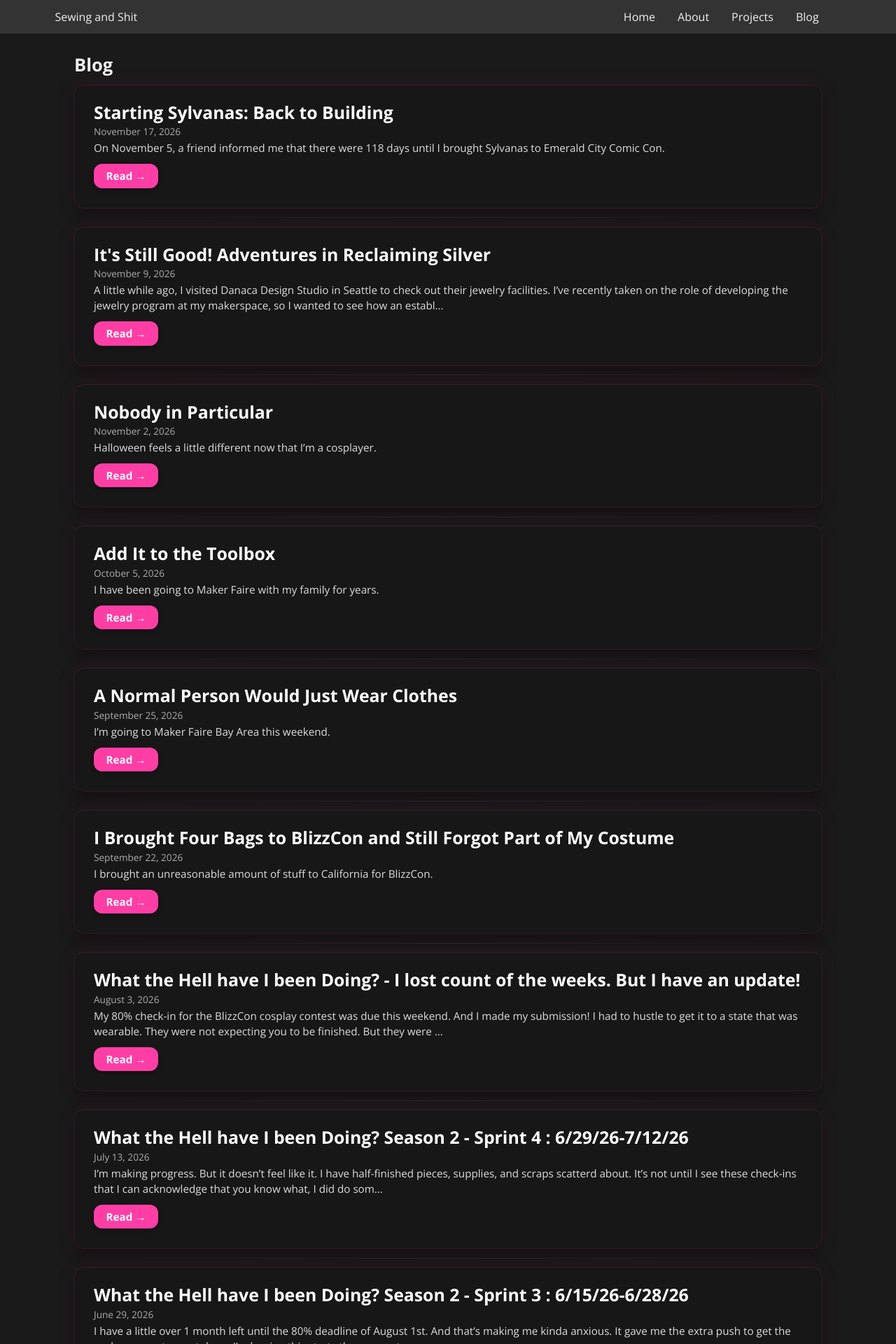
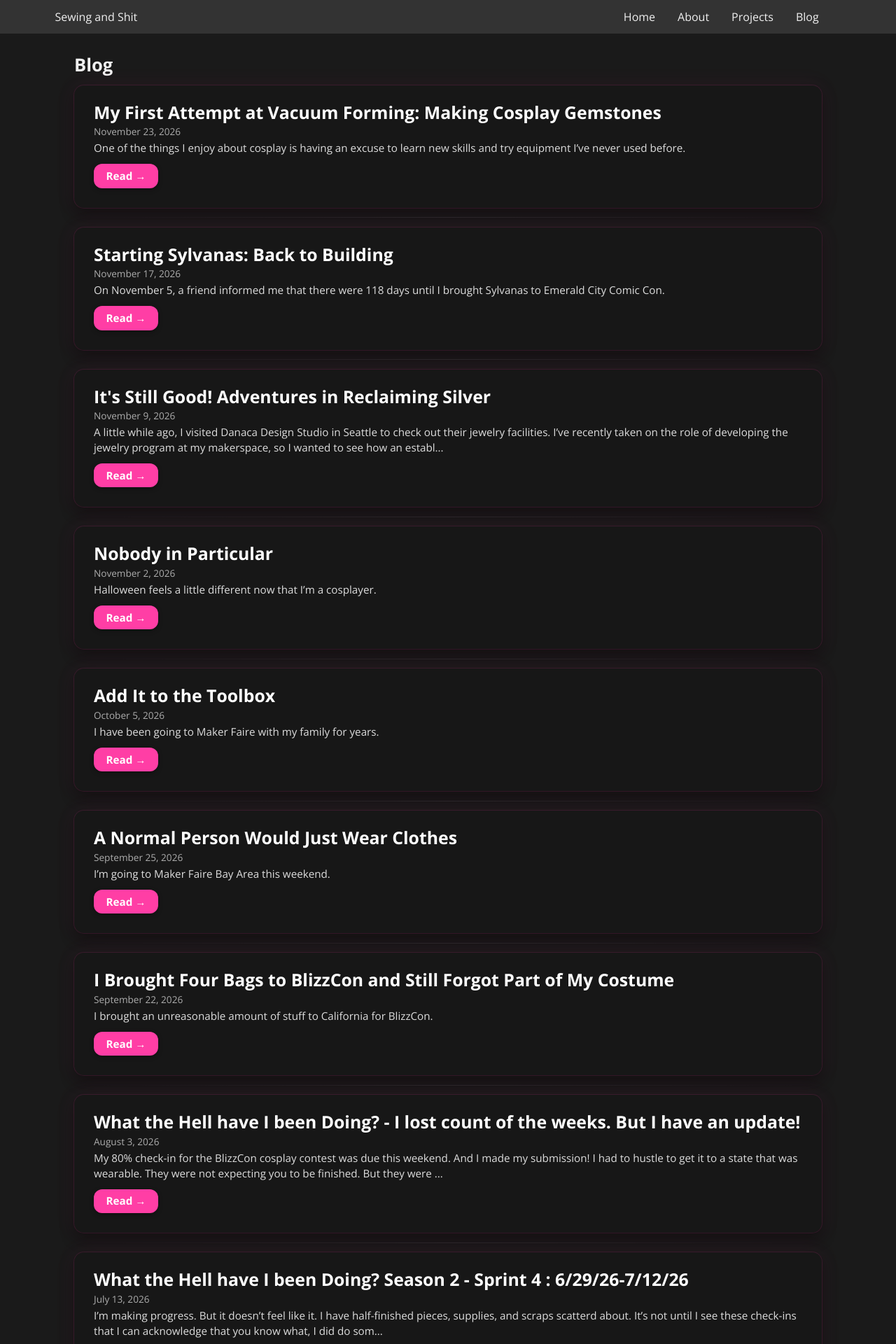
Before and after one commit to sarahmarie23/sewingandshit, a Jekyll site: the page built from blog/index.markdown, in a window 1280 px wide. Shown: the top 1920 px of the page at 70% size. Built offline with Jekyll 4.4.1, drawn with Linux system fonts in a browser that asks for light colours; part of the change alters nothing that is shown.

Commit message:
Vacuum forming blog published

```diff
--- /dev/null
+++ b/_posts/2026-11-23-vacuum-forming.md
@@ -0,0 +1,193 @@
+---
+layout: post
+title: "My First Attempt at Vacuum Forming: Making Cosplay Gemstones"
+date: 2026-11-23
+categories: blog
+tags: [vacuum forming, tools, tutorial]
+---
+
+One of the things I enjoy about cosplay is having an excuse to learn new skills and try equipment I've never used before.
+
+For my Sylvanas Windrunner costume, I needed to figure out how to make the gemstones on her pauldrons and other armor pieces. I wanted something translucent, sturdy, and potentially suitable for lighting with LEDs.
+
+I could have resin cast the gems or 3D printed them, but I'd been curious about vacuum forming. My makerspace happens to have a machine, so why not give it a try?
+
+I'd never used a vacuum former before, and I didn't know much about the machine we had available. Fortunately, another volunteer was willing to help me get it down from its shelf, and we ended up learning how to use it together.
+
+This post documents our first experiments, including the settings we tried, the results, and a few things I learned along the way.
+
+## Preparing the molds
+
+I started by finding some 3D-printable gemstone models online. Rather than designing them from scratch, I resized the existing models to make them approximately the same size and printed them in PLA. I didn't bother editing the models to remove layer lines or faces because I wanted to see just how much I could get away with without being perfectly smooth.
+
+Before using the vacuum former, I wiped down the machine to remove any dust that could potentially burn during heating.
+
+The printed gemstones went directly onto the forming platform. I didn't need to build any special mounts or holders for this first experiment.
+
+PLA isn't necessarily the ideal material for vacuum-forming molds because it can soften under heat. Mine did warp slightly during the process. The bottoms were no longer perfectly flat afterward, but that wasn't a problem for what I was trying to make.
+
+The smaller details and finer layer lines don't seem like they'll be much of an issue, at least from what I can tell by holding the gemstones up to my phone's flashlight. The blockier model, however, would definitely benefit from some cleanup in Blender.
+
+Next time, I'd spend more time smoothing out the larger imperfections before printing the molds. That's another Blender skill I'll need to learn!
+
+I still need to experiment with painting the gemstones, and it's possible the paint could hide some of those imperfections. But I'd rather start with a smooth surface than rely on paint to cover them up.
+
+<figure>
+    <img src="/assets/images/vacuform_11_23_26/gems_3d_print.png" alt ="Gems 3D print file">
+    <figcaption>The gemstone models arranged in the slicer before printing them in PLA.</figcaption>
+</figure>
+
+## Getting the Formart running
+
+The machine we used was a Myyard Formart, and it was surprisingly user-friendly. There was a short instructional video online, but I barely watched a minute of it. Turns out I didn't need to. The machine walked us through the process step by step with pictures.
+
+It came with several sheets of plastic, including white 1.0 mm polypropylene (PP) and clear PETG. The sheets had QR codes that the machine could scan to identify the material. I'm not sure whether it requires the manufacturer's material or if you can use something else.
+
+The Formart also accommodates larger sheets by repositioning an adjustable bar in the frame.
+
+<figure>
+  <div class="photo-pair mixed-pair">
+    <img
+      src="/assets/images/vacuform_11_23_26/myyard.jpg"
+      alt="Myyard Formart machine"
+    >
+    <img
+      src="/assets/images/vacuform_11_23_26/myyard_divider.jpg"
+      alt="Adjustable bar for different sheet sizes"
+    >
+  </div>
+  <figcaption>
+    The Myyard Formart at my makerspace. The adjustable bar allows the machine to accommodate different sheet sizes.
+  </figcaption>
+</figure>
+
+We started by letting the machine heat up. The initial preset was 140°C. At this stage, the plastic sheet frame stayed lowered, and we didn't put the gemstone molds onto the platform yet.
+
+Once the machine was ready, we locked the plastic sheet into the frame and raised it to the top, near the heater.
+
+The machine then continued heating toward its second temperature setting. While it was heating, we placed the gemstone molds on the platform.
+
+When the machine notified us that it was ready, the vacuum started running.
+
+Loudly.
+
+We lowered the frame with the heated plastic over the molds, and the vacuum pulled the sheet around their shapes.
+
+<figure>
+    <img src="/assets/images/vacuform_11_23_26/sheet_settings.jpg" alt ="Sheet settings">
+    <figcaption>The plastic sheet secured in the frame before forming.</figcaption>
+</figure>
+
+## The first attempt: Too much sagging?
+
+Our first attempt didn't go quite as planned.
+
+The machine was set to 170°C, but it was taking a long time to reach the target temperature. Meanwhile, the plastic sheet was getting softer and sagging farther and farther down.
+
+I knew the plastic was supposed to soften, but I wasn't expecting it to droop quite that much. It looked like it was practically going to fall out of the frame!
+
+Eventually, the plastic looked like it was already starting to cool down, even though the machine hadn't reached its target temperature. We decided to stop rather than lower the sheet over the molds.
+
+I'm still not sure how much sagging is normal or what exactly was happening with the plastic.
+
+<figure>
+  <div class="photo-pair mixed-pair">
+    <img
+      src="/assets/images/vacuform_11_23_26/sheet_sagging.jpg"
+      alt="Plastic sagging underneath the heater"
+    >
+    <img
+      src="/assets/images/vacuform_11_23_26/first_attempt.jpg"
+      alt="First attempt sheet sag fail"
+    >
+  </div>
+  <figcaption>
+    Our first attempt at 170°C. The plastic sagged dramatically while the machine was still heating, so we stopped before forming.
+  </figcaption>
+</figure>
+
+For our next attempt, we lowered the target temperature to 155°C. The machine reached that temperature sooner, and we were able to complete the forming process.
+
+I don't know whether 155°C is the ideal setting for this material, but it worked better for our experiment.
+
+These temperatures are simply the settings we used on this machine with the supplied material, not recommendations for every vacuum former or type of plastic.
+
+## Finally, some gemstones!
+
+Lowering the target temperature to 155°C seemed to do the trick. When the machine notified us that it was ready, the vacuum started running, and we lowered the heated plastic over the 3D-printed gemstones.
+
+The plastic formed around the molds, although we still ended up with some wrinkles. I'm not sure whether I was lowering the frame firmly enough or if something else was causing them.
+
+We tried forming several gemstones at once, but the best result came when the other volunteer tried using just one mold. That sheet came out much smoother.
+
+Fortunately, most of the wrinkles were between the gemstones, in the plastic I was going to cut away anyway. The gems themselves looked fine for what I needed.
+
+The formed plastic also released from the molds without much trouble.
+
+<figure>
+    <img src="/assets/images/vacuform_11_23_26/two_gems.jpg" alt="Two gems one sheet">
+</figure>
+
+<figure>
+  <img src="/assets/images/vacuform_11_23_26/one_gem.jpg" alt="Single gem looks better">
+  <figcaption>
+    Forming multiple gemstones left wrinkles between the shapes. Using a single mold produced a smoother result.
+  </figcaption>
+</figure>
+
+We experimented with two different materials. The white polypropylene was frosted and surprisingly rigid, which is promising for my costume. The PETG, on the other hand, was clear and flexible.
+
+And apparently, vacuum-formed PETG gemstones make excellent fidget toys.
+
+I kept popping one inside out and back again. Very satisfying.
+
+<figure>
+  <div class="photo-pair">
+    <img
+      src="/assets/images/vacuform_11_23_26/polypropylene_gem.jpg"
+      alt="White polypropylene gemstones"
+    >
+    <img
+      src="/assets/images/vacuform_11_23_26/petg_gem.jpg"
+      alt="Clear PETG gemstone"
+    >
+  </div>
+  <figcaption>
+    White polypropylene versus clear PETG. The polypropylene was much sturdier, while the PETG was flexible enough to pop inside out.
+  </figcaption>
+</figure>
+
+## Cutting and test fitting
+
+Once I had some usable gemstones, I needed to separate them from the plastic sheets.
+
+The Formart actually came with a pair of scissors, which I used to cut around the gemstones. I'm not sure whether they were specially designed for cutting plastic, but they worked well enough. I left a small edge around each gem rather than trimming right up against the shape.
+
+I then tried fitting one into a piece of EVA foam and discovered something I hadn't accounted for.
+
+The gemstone wasn't tall enough!
+
+Once I recessed it into the foam, the thickness of the material reduced how much of the gemstone protruded above the surface. I'll need to make the 3D-printed molds taller so the final gems have the height I want.
+
+Fortunately, that's something I discovered during testing rather than after finishing the armor.
+
+<figure>
+    <img src="/assets/images/vacuform_11_23_26/gems_molds.jpg" alt ="Gems and molds">
+    <figcaption>The finished test pieces, cut from the plastic sheet. The molds will need to be taller to account for the thickness of the EVA foam.</figcaption>
+</figure>
+
+## What I'd change next time
+
+Overall, I'm pretty happy with how this experiment turned out. The gemstones weren't perfect, but they were good enough to test, and I learned how to use a new machine.
+
+The biggest surprise was how sturdy the white polypropylene turned out to be. I expected something that would hold its shape, but not something this rigid. I'm confident it'll hold up to the occasional bump at a convention, which is exactly what I need.
+
+For the next batch, I'll make the 3D-printed molds taller to account for the thickness of the EVA foam. I'd also like to experiment with the number and spacing of molds to see whether I can reduce the wrinkles.
+
+The next challenge is figuring out the color and lighting. I haven't tested the gemstones with LEDs yet, and I'll need to find a paint that adheres properly to polypropylene without blocking too much light.
+
+Even if I don't have the exact color I want, I can test the painting process with something else first. I'd rather find out whether it works on a spare gemstone before committing to the final pieces.
+
+I could have resin cast these gemstones or 3D printed them, but I wanted to learn vacuum forming. Now it's another technique I can add to my toolbox.
+
+And I already have a pretty good excuse to use it again.
--- a/assets/css/styles.css
+++ b/assets/css/styles.css
@@ -936,6 +936,28 @@ footer p {
   }
 }
 
+
+/* Photo pairs with different image orientations */
+.post-body .photo-pair.mixed-pair {
+  align-items: center;
+}
+
+.post-body .photo-pair.mixed-pair img {
+  width: 100%;
+  height: 260px;
+  object-fit: contain;
+  background: #171717;
+}
+
+/* Mobile: stack with natural image proportions */
+@media (max-width: 600px) {
+  .post-body .photo-pair.mixed-pair img {
+    height: auto;
+    max-height: 350px;
+    object-fit: contain;
+  }
+}
+
 /* Code blocks */
 .post-body pre, .post-body code {
   font-family: ui-monospace, SFMono-Regular, Menlo, Monaco, Consolas, "Liberation Mono", monospace;
```
Also changed, not shown: assets/images/vacuform_11_23_26/gems_3d_print.png (added), 10 other files.
